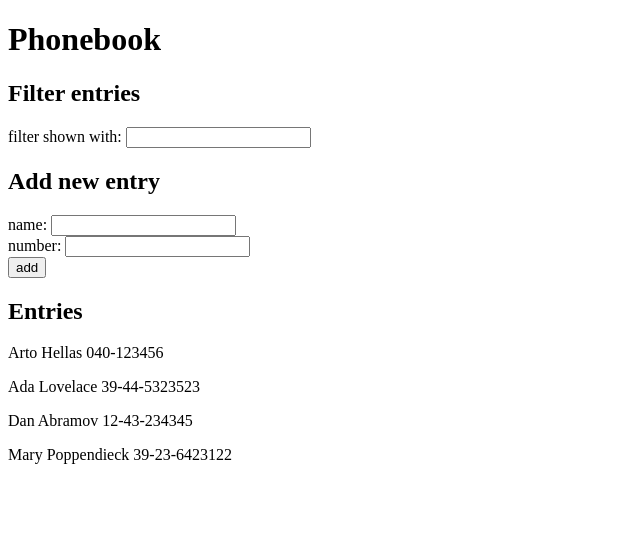
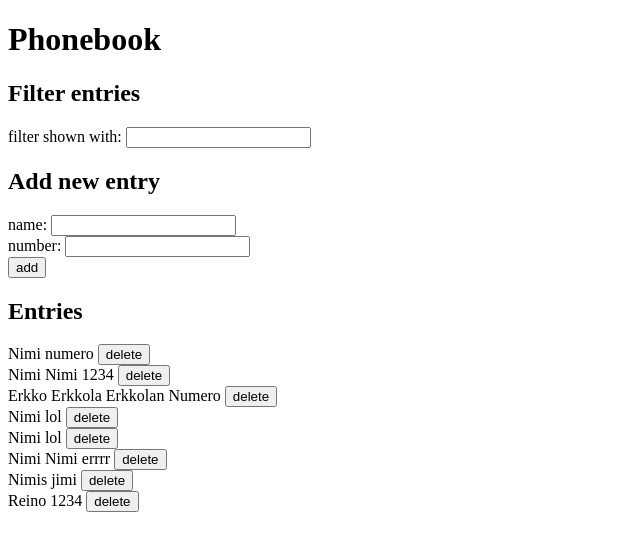
Before and after one commit to sampolunkka/fso-part-2, a React (Vite) app in the folder puhelinluettelo/: page / in a window 1280 px wide. Shown: the top 550 px of the page, without its empty margins (0-640 px from the left). Built offline with nearby package versions, Linux system fonts and the light colour scheme; data requests are answered from the project's data file.

Commit message:
Add solution for ex 2.11

```diff
--- a/db.json
+++ b/db.json
@@ -1,24 +1,44 @@
 {
-  "persons":[
+  "persons": [
     {
-      "name": "Arto Hellas",
-      "number": "040-123456",
-      "id": "1"
+      "id": "7881",
+      "name": "Nimi",
+      "number": "numero"
     },
     {
-      "name": "Ada Lovelace",
-      "number": "39-44-5323523",
-      "id": "2"
+      "id": "b37a",
+      "name": "Nimi Nimi",
+      "number": "1234"
     },
     {
-      "name": "Dan Abramov",
-      "number": "12-43-234345",
-      "id": "3"
+      "id": "7379",
+      "name": "Erkko Erkkola",
+      "number": "Erkkolan Numero"
     },
     {
-      "name": "Mary Poppendieck",
-      "number": "39-23-6423122",
-      "id": "4"
+      "id": "5808",
+      "name": "Nimi",
+      "number": "lol"
+    },
+    {
+      "id": "292a",
+      "name": "Nimi",
+      "number": "lol"
+    },
+    {
+      "id": "6ebd",
+      "name": "Nimi Nimi",
+      "number": "errrr"
+    },
+    {
+      "id": "22f5",
+      "name": "Nimis",
+      "number": "jimi"
+    },
+    {
+      "id": "7768",
+      "name": "Reino",
+      "number": "1234"
     }
   ]
 }
--- a/puhelinluettelo/src/App.jsx
+++ b/puhelinluettelo/src/App.jsx
@@ -1,9 +1,9 @@
-import React, {use, useEffect} from 'react';
-import axios from 'axios';
+import React, {useEffect} from 'react';
 import {useState} from 'react';
 import Phonebook from "./Phonebook.jsx";
 import PersonForm from "./PersonForm.jsx";
 import SearchFilter from "./SearchFilter.jsx";
+import restClient from "./restClient.jsx";
 
 // In the example all strings are case-sensitive and not trimmed.
 // In this implementation, names are normalized byt the following function,
@@ -24,23 +24,6 @@ const App = () => {
     const [newNumber, setNewNumber] = useState('');
     const [filter, setFilter] = useState('');
 
-    useEffect(() => {
-        axios
-            .get('http://localhost:3001/persons')
-            .then(response => {
-                setPersons(response.data);
-                setFilteredPersons(response.data);
-            });
-    }, []);
-
-    const handleNameChange = (event) => {
-        setNewName(event.target.value);
-    };
-
-    const handleNumberChange = (event) => {
-        setNewNumber(event.target.value);
-    };
-
     const refreshFilteredPersons = (personsArray, filterString) => {
         const filterNormalized = normalizeName(filterString);
         if (filterNormalized.length) {
@@ -55,6 +38,38 @@ const App = () => {
         }
     }
 
+    const getAllPersons = () => {
+        return restClient.getAll()
+            .then(response => {
+                setPersons(response.data);
+                refreshFilteredPersons(response.data, filter);
+                return response;
+            }).catch(error => console.log(`Error fetching persons: ${error}`));
+    }
+
+    useEffect(() => {
+        getAllPersons();
+    }, []);
+
+    const postPerson = (person) => {
+        return restClient.create(person)
+            .then(response => {
+                const newPersons = persons.concat(response.data);
+                setPersons(newPersons);
+                setNewName('');
+                setNewNumber('');
+                refreshFilteredPersons(newPersons, filter);
+            }).catch(error => console.log(`Error creating person: ${error}`));
+    }
+
+    const handleNameChange = (event) => {
+        setNewName(event.target.value);
+    };
+
+    const handleNumberChange = (event) => {
+        setNewNumber(event.target.value);
+    };
+
     const handleFilterChange = (event) => {
         const newFilter = event.target.value;
         setFilter(newFilter);
@@ -63,16 +78,43 @@ const App = () => {
 
     const handleSubmit = (event) => {
         event.preventDefault();
-        if (nameNormalizedIsUniqueInCollection(newName, persons)) {
-            const newPersons = persons.concat({name: newName, number: newNumber});
-            setPersons(newPersons);
-            setNewName('');
-            setNewNumber('');
-            refreshFilteredPersons(newPersons, filter);
+
+        const isUnique = nameNormalizedIsUniqueInCollection(newName, persons);
+
+        if (!isUnique) {
+            const existingPerson = persons.find(person =>
+                normalizeName(person.name) === normalizeName(newName)
+            );
+
+            if (!window.confirm(`${newName} is already in the phonebook. Replace the number?`)) {
+                return;
+            }
+
+            const updatedPerson = { ...existingPerson, number: newNumber };
+
+            restClient.update(existingPerson.id, updatedPerson)
+                .then(response => {
+                    // Update state with fresh data
+                    const updatedCollection = persons.map(person =>
+                        person.id === existingPerson.id ? response.data : person
+                    );
+                    setPersons(updatedCollection);
+                    refreshFilteredPersons(updatedCollection, filter);
+                    setNewName('');
+                    setNewNumber('');
+                })
+                .catch(error => console.log(`Error updating person: ${error}`));
         } else {
-            alert(`${newName} is already added to phonebook`);
+            postPerson({ name: newName, number: newNumber });
         }
     };
+
+    const handleDelete = (person) => {
+        if (!window.confirm(`Delete ${person.name}?`)) return;
+        restClient.remove(person.id)
+            .then(() => getAllPersons())
+            .catch(error => console.log(`Error deleting person: ${error}`));
+    }
 
     return (
         <div>
@@ -88,7 +130,10 @@ const App = () => {
                 handleNumberChange={handleNumberChange}
             />
             <h2>Entries</h2>
-            <Phonebook persons={filteredPersons}/>
+            <Phonebook
+                persons={filteredPersons}
+                handleDelete={handleDelete}
+            />
         </div>
     );
 };
--- a/puhelinluettelo/src/Phonebook.jsx
+++ b/puhelinluettelo/src/Phonebook.jsx
@@ -1,16 +1,25 @@
 import React from "react";
 
-const PhonebookEntry = ({person}) => {
+const PhonebookRow = ({person, onDelete}) => {
     return (
-        <p>{person.name} {person.number}</p>
+        <div>
+            {person.name} {person.number}&nbsp;
+            <button
+                onClick={() => onDelete(person)}>delete
+            </button>
+        </div>
     );
 };
 
-const Phonebook = ({persons}) => {
+const Phonebook = ({persons, handleDelete}) => {
     return (
         <div>
             {persons.map((person, index) =>
-                <PhonebookEntry key={index} person={person}/>
+                <PhonebookRow
+                    key={index}
+                    person={person}
+                    onDelete={handleDelete}
+                />
             )}
         </div>
     );
--- /dev/null
+++ b/puhelinluettelo/src/restClient.jsx
@@ -0,0 +1,35 @@
+import axios from 'axios';
+const baseUrl = 'http://localhost:3001/persons';
+
+
+const getAll = () => {
+    return axios.get(baseUrl)
+        .then(response => response)
+        .catch(error => console.log(`Error fetching persons: ${error}`));
+};
+
+const create = (newPerson) => {
+    return axios.post(baseUrl, newPerson)
+        .then(response => response)
+        .catch(error => console.log(`Error creating person: ${error}`));
+};
+
+const update = (id, updatedPerson) => {
+    return axios.put(`${baseUrl}/${id}`, updatedPerson)
+        .then(response => response)
+        .catch(error => console.log(`Error updating person: ${error}`));
+};
+
+const remove = (id) => {
+    return axios.delete(`${baseUrl}/${id}`)
+        .then(response => response)
+        .catch(error => console.log(`Error deleting person: ${error}`));
+};
+
+const getById = (id) => {
+    return axios.get(`${baseUrl}/${id}`)
+        .then(response => response)
+        .catch(error => console.log(`Error fetching person by id: ${error}`));
+}
+
+export default { getAll, create, update, remove };
```
